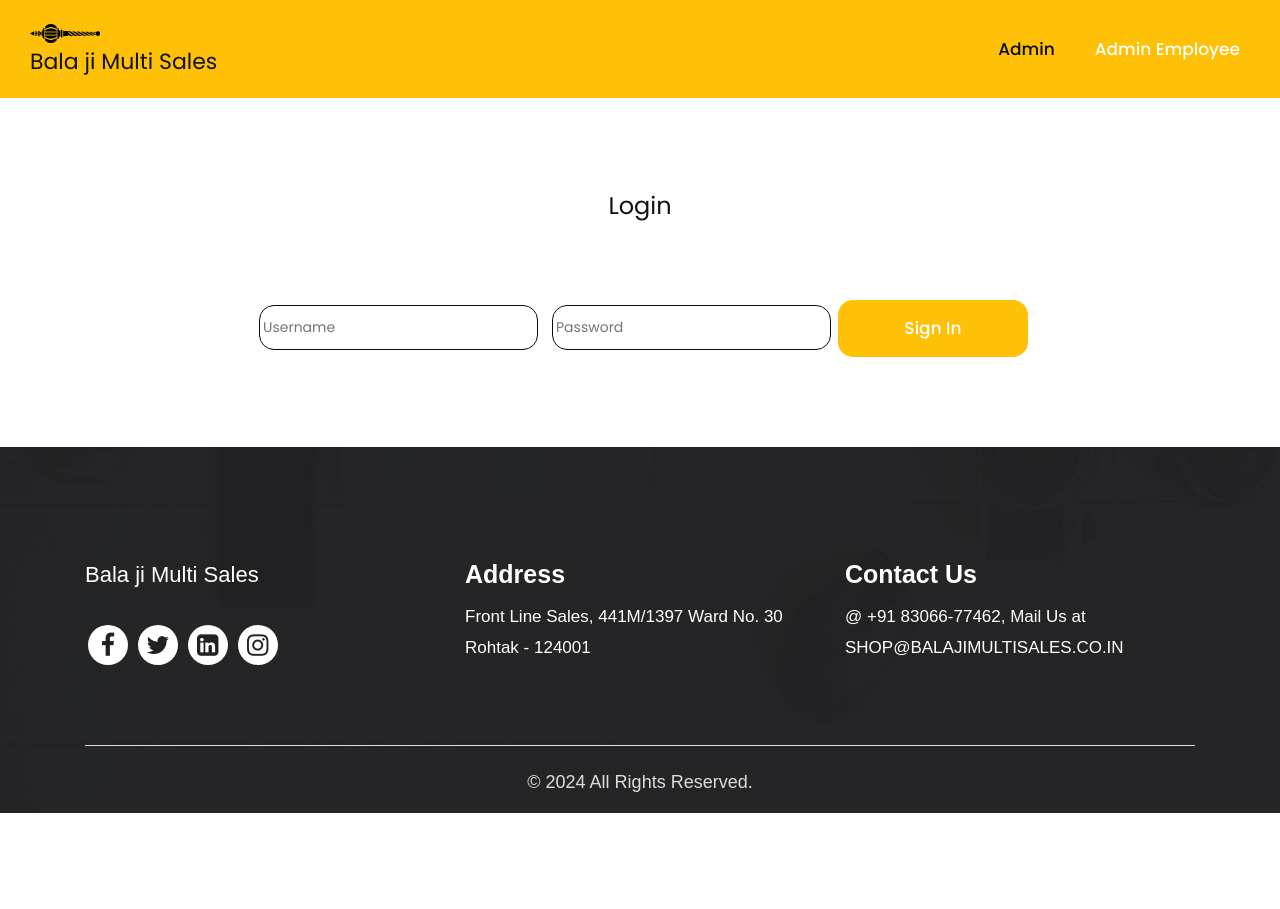
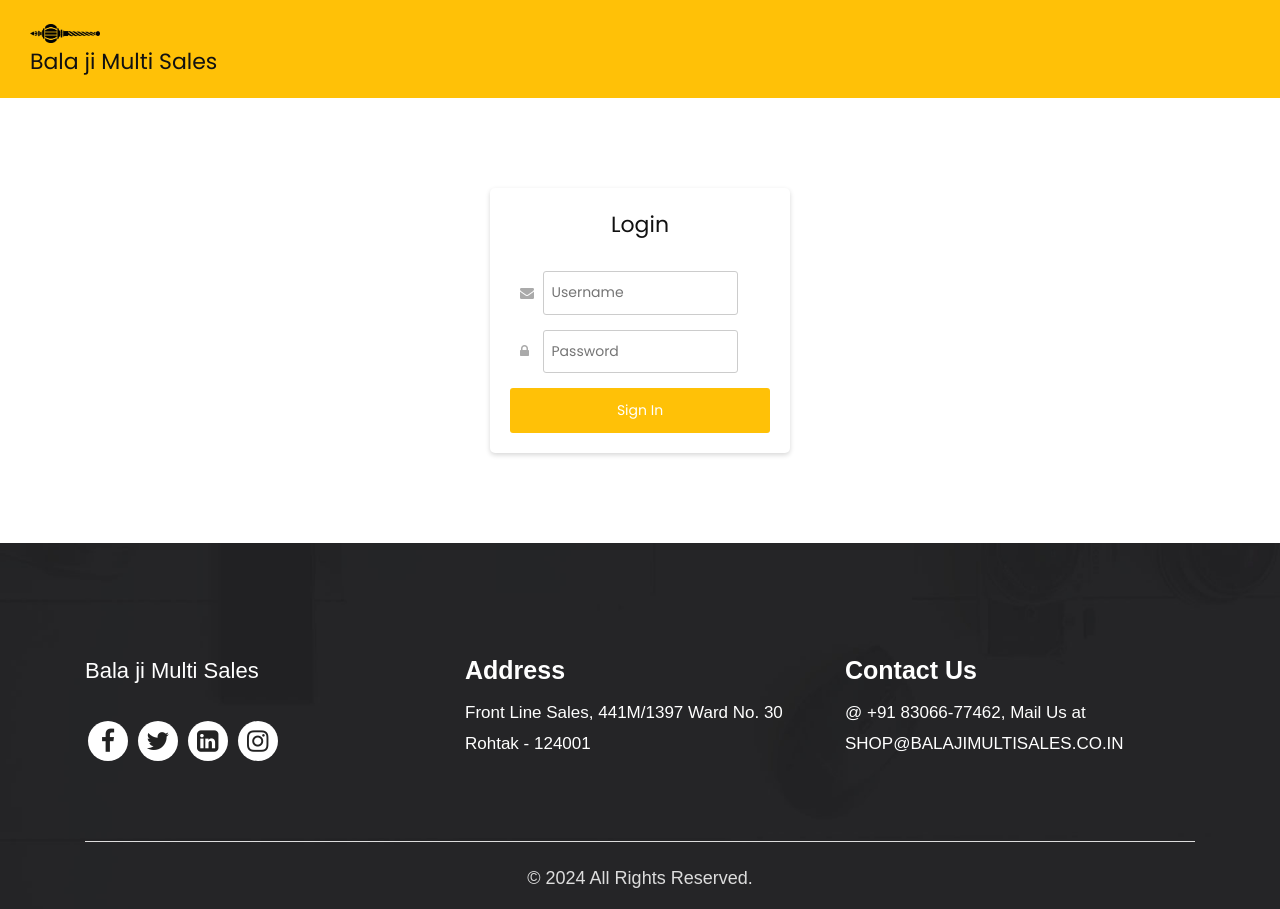
Before and after one commit to ripu1821/balaji-multisales, a plain HTML site: page os-admin.html in a window 1280 px wide. Before the commit the page ends 813 px from the top, so only its background shows below. Drawn offline with nearby package versions, Linux system fonts and the light colour scheme.

Commit message:
degine login page and handle logout

```diff
--- a/css/style.css
+++ b/css/style.css
@@ -1221,7 +1221,6 @@ ul.social_icon li a:hover {
   cursor: pointer;
 }
 
-
 .update-btn {
   margin-top: 10px;
   font-size: 17px;
@@ -1259,3 +1258,78 @@ ul.social_icon li a:hover {
   margin-bottom: 60px;
   padding-bottom: 15px;
 }
+
+.admin {
+  padding: 90px 0;
+  display: flex;
+  align-items: center;
+  text-align: center;
+  justify-content: center;
+}
+.login-container {
+  width: 300px;
+  padding: 20px;
+  background-color: #fff;
+  border-radius: 5px;
+  box-shadow: 0 2px 5px rgba(0, 0, 0, 0.16);
+  align-items: center;
+}
+
+.login-h2 {
+  margin-bottom: 20px;
+  text-align: center;
+}
+
+.login-label {
+  display: block;
+  margin-bottom: 15px;
+}
+
+.login-input {
+  width: 75%;
+  padding: 8px;
+  /* padding-left: 16px; */
+  /* margin-bottom: 10px; */
+  border-radius: 3px;
+  border: 1px solid #ccc;
+}
+
+.login-button {
+  width: 100%;
+  padding: 10px;
+  background-color:   #ffc107;
+  color: #fff;
+  border: none;
+  border-radius: 3px;
+  cursor: pointer;
+}
+
+.login-button:hover {
+  background-color:  #a87f06;;
+}
+.input-container {
+  position: relative;
+  margin-bottom: 15px;
+}
+
+.input-container i {
+  position: absolute;
+  left: 10px;
+  top: 50%;
+  transform: translateY(-50%);
+  color: #aaa;
+}
+
+.logout-btn {
+  background-color: #f44336;
+  color: white;
+  padding: 10px 20px;
+  border: none;
+  cursor: pointer;
+  border-radius: 5px;
+  font-size: 16px;
+}
+
+.logout-btn:hover {
+  background-color: #d32f2f;
+}
--- a/os-admin.html
+++ b/os-admin.html
@@ -20,7 +20,7 @@
    <!-- Responsive-->
    <link rel="stylesheet" href="css/responsive.css">
    <!-- fevicon -->
-   <link rel="icon" href="images/fevicon.png" type="image/gif" />
+   <link rel="icon" href="images/favicon.ico" type="icon" />
    <!-- Scrollbar Custom CSS -->
    <link rel="stylesheet" href="css/jquery.mCustomScrollbar.min.css">
    <!-- Tweaks for older IEs-->
@@ -51,32 +51,33 @@
             </button>
             <div class="collapse navbar-collapse" id="navbarsExample04">
                <ul class="navbar-nav mr-auto">
-                  <li class="nav-item">
-                     <a class="nav-link active" href="os-admin.html">Admin</a>
-                  </li>
-                  <li class="nav-item">
-                     <a class="nav-link" href="admin-employee.html">Admin Employee</a>
-                  </li>
+
                </ul>
             </div>
          </nav>
       </div>
    </header>
-   <div class="about">
+   <div class="admin">
       <div id="content">
          <h1>Welcome to the Secret Area</h1>
          <p>This is some super secret content that only authenticated users should see.</p>
          <button class="add-btn" id="signOutBtn">Sign out</button>
       </div>
 
-      <div id="loginFormdiv">
-         <h1 class="section-header">Login</h1>
-         <div class="row justify-content-center">
-            <input class="input-field" type="text" id="username" placeholder="Username" value="">
-            <input class="input-field" type="password" id="password" placeholder="Password" value="">
-            <button class="add-btn" id="signInBtn">Sign In</button>
+      <div id="loginFormdiv" class="login-container">
+         <h2 class="login-h2">Login</h2>
+         <div class="input-container">
+            <i class="fa fa-envelope"></i>
+            <input class="login-input" type="text" id="username" placeholder="Username" value="">
          </div>
+         <div class="input-container">
+            <i class="fa fa-lock"></i>
+            <input class="login-input" type="password" id="password" placeholder="Password" value="">
+         </div>
+
+         <button class="login-button" id="signInBtn">Sign In</button>
       </div>
+   </div>
    </div>
    </div>
 
```
Also changed, not shown: about.html (+1 -1 lines), admin-employee.html (+3 -10 lines), contact.html (+1 -1 lines), employee.html (+1 -1 lines), employee.js (+19 -1 lines), index.html (+1 -1 lines), laptop.html (+1 -1 lines), product.html (+1 -1 lines), images/favicon.ico (added).
